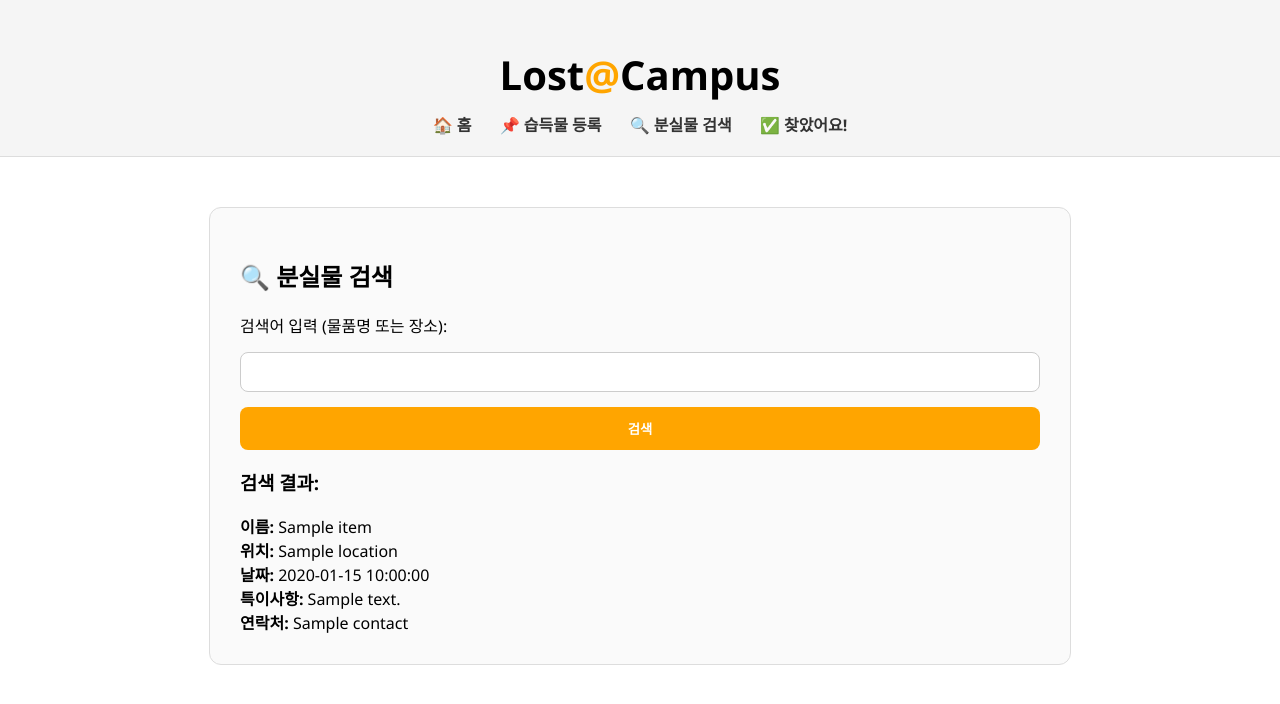
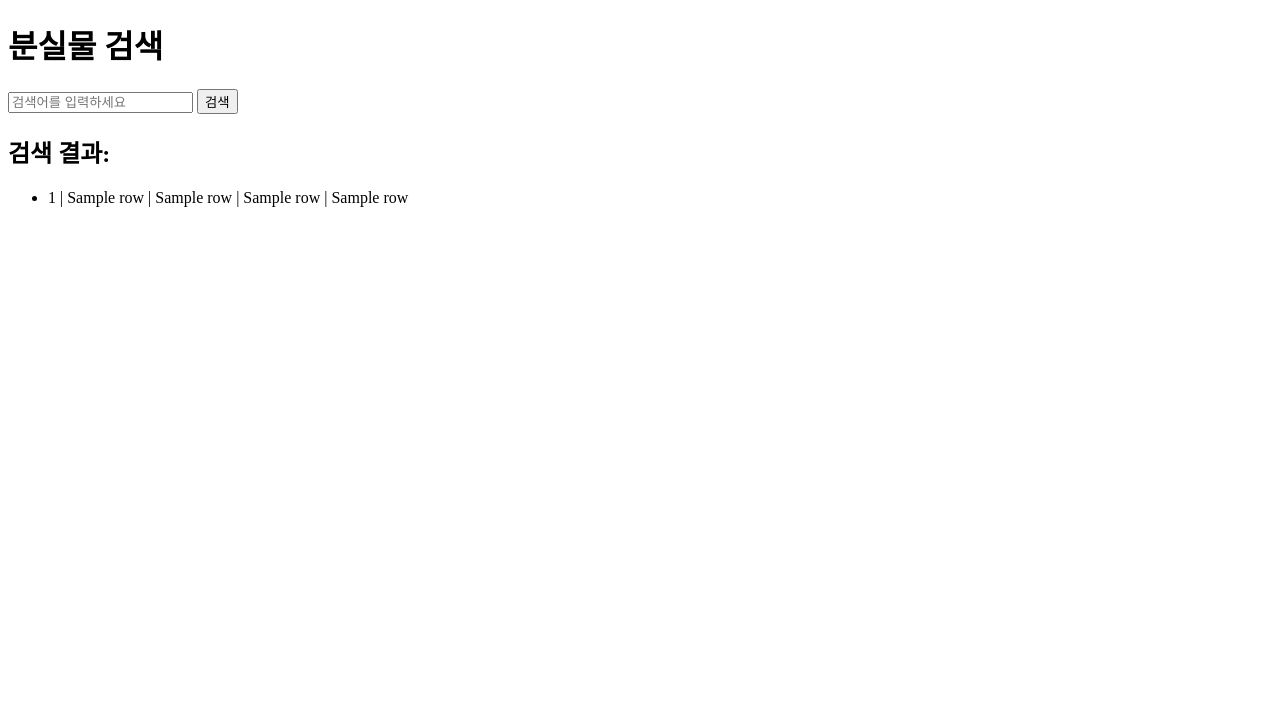
Before and after one commit to zetqp/lost-at-campus, a Flask app: template templates/search.html in a window 1280 px wide. Shown: the top 704 px of the page. Run offline with Flask 3, Linux system fonts and the light colour scheme; the template is opened without the code that fills it: most values are stand-ins (such as "Sample title", 1, 10 or a date in 2020).

```diff
--- a/app.py
+++ b/app.py
@@ -1,58 +1,71 @@
-from flask import Flask, render_template, request
+from flask import Flask, render_template, request, redirect
+import csv
+import os
 
 app = Flask(__name__)
 
-found_items = []
+DATA_FILE = 'data.csv'
 
-@app.route('/', endpoint='home')  # <- 여기서 'home'이라는 엔드포인트 이름 부여
-def index():
-    return render_template('index.html')
+@app.route('/')
+def home():
+    return render_template('home.html')
 
 @app.route('/register', methods=['GET', 'POST'])
 def register():
     if request.method == 'POST':
-        item = {
-            'item_name': request.form.get('item_name', ''),
-            'location': request.form.get('location', ''),
-            'date': request.form.get('date', ''),
-            'note': request.form.get('note', ''),
-            'contact': request.form.get('contact', ''),
-        }
-        found_items.append(item)
-        print("등록된 아이템 리스트:", found_items)
-        return render_template('thankyou.html', item=item)
+        item_name = request.form['item_name']
+        location = request.form['location']
+        date = request.form['date']
+        notes = request.form['notes']
+        contact = request.form['contact']
+
+        with open(DATA_FILE, 'a', newline='', encoding='utf-8') as f:
+            writer = csv.writer(f)
+            writer.writerow([item_name, location, date, notes, contact])
+
+        return render_template('thankyou.html')
     return render_template('register.html')
 
-@app.route('/search', methods=['GET', 'POST'])
+@app.route('/search', methods=['GET'])
 def search():
+    keyword = request.args.get('keyword', '').strip()
     results = []
-    if request.method == 'POST':
-        keyword = request.form.get('search_keyword', '').lower()
-        results = [
-            item for item in found_items
-            if keyword in item['item_name'].lower() or keyword in item['location'].lower()
-        ]
-        print("검색 결과 개수:", len(results))
-    return render_template('search.html', results=results)
+
+    if os.path.exists(DATA_FILE):
+        with open(DATA_FILE, 'r', encoding='utf-8') as f:
+            reader = csv.reader(f)
+            for row in reader:
+                if keyword.lower() in ','.join(row).lower():
+                    results.append(row)
+
+    return render_template('search.html', results=results, keyword=keyword)
 
 @app.route('/found', methods=['GET', 'POST'])
 def found():
     message = ''
     if request.method == 'POST':
-        keyword = request.form.get('keyword', '').lower()
-        contact = request.form.get('contact', '')
-        initial_len = len(found_items)
-        found_items[:] = [
-            item for item in found_items
-            if not (keyword in item['item_name'].lower() and item['contact'] == contact)
-        ]
-        if len(found_items) < initial_len:
-            message = '정상적으로 삭제되었습니다.'
-        else:
-            message = '일치하는 정보가 없습니다.'
+        keyword = request.form['keyword'].strip()
+        contact = request.form['contact'].strip()
+
+        if os.path.exists(DATA_FILE):
+            with open(DATA_FILE, 'r', encoding='utf-8') as f:
+                rows = list(csv.reader(f))
+            new_rows = []
+            found_match = False
+            for row in rows:
+                if keyword.lower() in ','.join(row).lower() and contact == row[-1]:
+                    found_match = True
+                else:
+                    new_rows.append(row)
+
+            if found_match:
+                with open(DATA_FILE, 'w', newline='', encoding='utf-8') as f:
+                    writer = csv.writer(f)
+                    writer.writerows(new_rows)
+                message = '찾아주셔서 감사합니다!'
+            else:
+                message = '일치하는 정보가 없습니다.'
     return render_template('found.html', message=message)
 
-if __name__ == "__main__":
-    import os
-    port = int(os.environ.get("PORT", 5000))
-    app.run(host="0.0.0.0", port=port, debug=False)
+if __name__ == '__main__':
+    app.run(host='0.0.0.0', port=5000, debug=True)
--- a/templates/search.html
+++ b/templates/search.html
@@ -1,26 +1,24 @@
-{% extends 'base.html' %}
-{% block content %}
-<div class="form-container">
-    <h2>🔍 분실물 검색</h2>
-    <form method="POST">
-        <label>검색어 입력 (물품명 또는 장소):</label>
-        <input type="text" name="search_keyword" required>
+<!DOCTYPE html>
+<html>
+<head>
+  <title>분실물 검색</title>
+</head>
+<body>
+  <h1>분실물 검색</h1>
+  <form method="get">
+    <input type="text" name="keyword" placeholder="검색어를 입력하세요" required>
     <button type="submit">검색</button>
   </form>
 
   {% if results %}
-        <h3>검색 결과:</h3>
-        {% for item in results %}
-        <div class="result-item">
-            <strong>이름:</strong> {{ item.item_name }}<br>
-            <strong>위치:</strong> {{ item.location }}<br>
-            <strong>날짜:</strong> {{ item.date }}<br>
-            <strong>특이사항:</strong> {{ item.note }}<br>
-            <strong>연락처:</strong> {{ item.contact }}
-        </div>
+    <h2>검색 결과:</h2>
+    <ul>
+      {% for row in results %}
+        <li>{{ row[0] }} | {{ row[1] }} | {{ row[2] }} | {{ row[3] }} | {{ row[4] }}</li>
       {% endfor %}
-    {% elif request.method == 'POST' %}
+    </ul>
+  {% elif keyword %}
     <p>검색 결과가 없습니다.</p>
   {% endif %}
-</div>
-{% endblock %}
+</body>
+</html>
```
Also changed, not shown: requirements.txt (+2 -8 lines), templates/found.html (+17 -19 lines), templates/register.html (+17 -24 lines), templates/thankyou.html (+10 -15 lines). Lines whose indentation alone changed are shown as unchanged.
